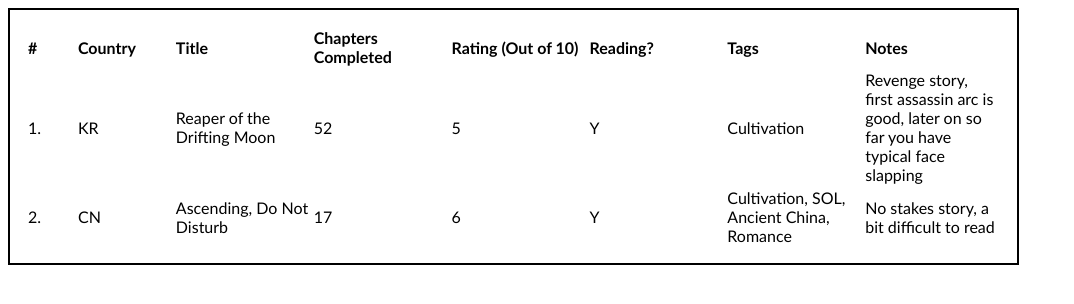
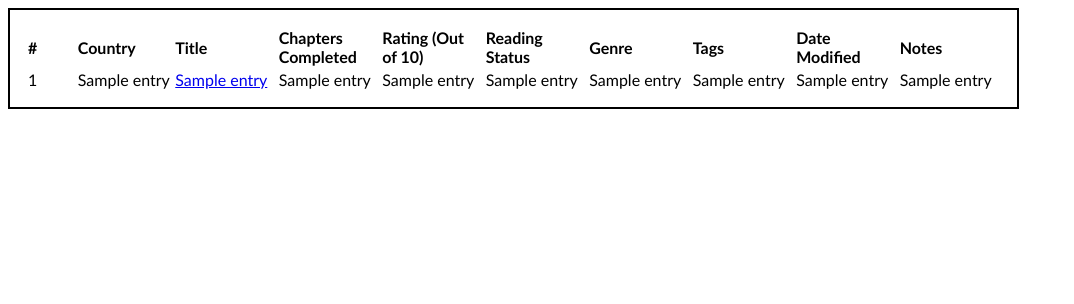
Before and after one commit to doublesmokedbaconandpie/Personal-Webnovel-Ranking-List, a Flask app: template src/templates/index.html in a window 1280 px wide. Shown: the top 304 px of the page, without its empty margins (0-1074 px from the left). Run offline with Flask 3, Linux system fonts and the light colour scheme; the template is opened without the code that fills it: most values are stand-ins (such as "Sample title", 1, 10 or a date in 2020).

Commit message:
progress on index.html

```diff
--- a/src/App.py
+++ b/src/App.py
@@ -1,10 +1,16 @@
 from flask import Flask
-from flask import send_from_directory, render_template
+from flask import render_template
 import os
+from StoreNovelData import StoreNovelData
 
-print(os.listdir())
 app = Flask(__name__)
 
 @app.route("/")
-def hello_world():
-    return render_template('index.html')
+def index():
+    db = StoreNovelData('App.db')
+    table_name = 'Webnovels'
+    db.select_table(table_name)
+    entries = db.dump_table_to_list()
+    entries = [(f'{str(i + 1)}.',) + j for i, j in enumerate(entries)] # add numbering to first col
+
+    return render_template('index.html', title_name = table_name ,entries = entries)
--- a/src/templates/index.html
+++ b/src/templates/index.html
@@ -3,7 +3,7 @@
     <head>
         <meta charset="UTF-8">
         <meta name="viewport" content="width=device-width, initial-scale=1">
-        <title>NovelTable</title>
+        <title>{{title_name}} - List</title>
         <link rel="stylesheet" href="static/CSS/style.css">
     </head>
     <body>
@@ -19,32 +19,28 @@
                     <th>Title</th>
                     <th>Chapters Completed</th>
                     <th>Rating (Out of 10)</th>
-                    <th>Reading?</th>
+                    <th>Reading Status</th>
+                    <th>Genre</th>
                     <th>Tags</th>
+                    <th>Date Modified</th>
                     <th>Notes</th>
                 </tr>
             </thead>
             <tbody>
+                {% for entry in entries%}
                 <tr>
-                    <td>1.</td>
-                    <td>KR</td>
-                    <td>Reaper of the Drifting Moon</td>
-                    <td>52</td>
-                    <td>5</td>
-                    <td>Y</td>
-                    <td>Cultivation</td>
-                    <td>Revenge story, first assassin arc is good, later on so far you have typical face slapping </td>
+                    <td>{{entry[0]}}</td>
+                    <td>{{entry[2]}}</td>
+                    <td><a href="{{entry[1]}}">{{entry[3]}}</a></td>
+                    <td>{{entry[4]}}</td>
+                    <td>{{entry[5]}}</td>
+                    <td>{{entry[6]}}</td>
+                    <td>{{entry[7]}}</td>
+                    <td>{{entry[8]}}</td>
+                    <td>{{entry[9]}}</td>
+                    <td>{{entry[10]}}</td>
                 </tr>
-                <tr>
-                    <td>2.</td>
-                    <td>CN</td>
-                    <td>Ascending, Do Not Disturb</td>
-                    <td>17</td>
-                    <td>6</td>
-                    <td>Y</td>
-                    <td>Cultivation, SOL, Ancient China, Romance</td>
-                    <td>No stakes story, a bit difficult to read</td>
-                </tr>
+                {% endfor %}
             </tbody>
     </body>
 </html>
```
Also changed, not shown: src/__init__.py (deleted).
